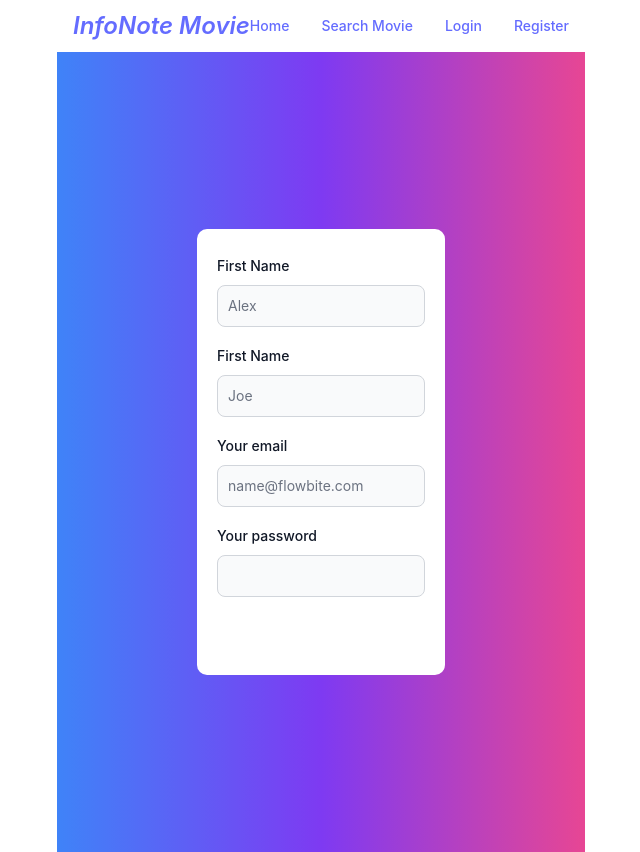
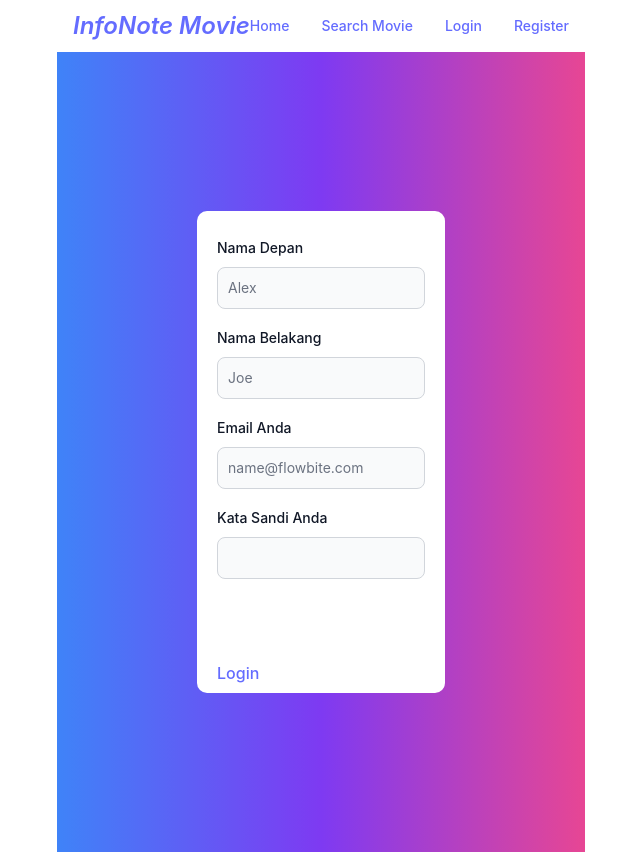
Before and after one commit to rinehaxor/miniproject-msib-altera, a React (Vite) app in the folder mini-project/: page /register in a window 1280 px wide. Shown: the whole page, without its empty margins (319-959 px from the left). Built offline with nearby package versions, Linux system fonts and the light colour scheme; no server answers; the HTML template or start-up script is replaced by a standard one.

Commit message:
fix input validation

```diff
--- a/mini-project/src/App.jsx
+++ b/mini-project/src/App.jsx
@@ -10,6 +10,7 @@ import { useAuth } from './hook/useAuth';
 import { Navigate } from 'react-router-dom';
 import { AuthProvider } from './hook/useAuth';
 import UserPage from './pages/UserPage';
+import SearchPage from './pages/SearchPage';
 
 function App() {
   return (
@@ -18,7 +19,7 @@ function App() {
         <div className="App">
           <Routes>
             <Route path="/" element={<HomePage />} />
-            <Route path="/search" element={<MovieList />} />
+            <Route path="/search" element={<SearchPage />} />
             <Route path="/user" element={<ProtectedUser />} />
             <Route path="/login" element={<LoginPage />} />
             <Route path="/register" element={<RegisterPage />} />
@@ -32,7 +33,7 @@ function App() {
 
 function ProtectedUser() {
   const { currentUser } = useAuth();
-  return currentUser ? <User /> : <Navigate to="/login" replace />;
+  return currentUser ? <UserPage /> : <Navigate to="/login" replace />;
 }
 
 export default App;
--- a/mini-project/src/compents/Footer.jsx
+++ b/mini-project/src/compents/Footer.jsx
@@ -4,7 +4,7 @@ export default function Footer() {
   return (
     <>
       <footer className="bg-white dark:bg-gray-800">
-        <div className="w-full mx-auto max-w-screen-xl p-4 md:flex md:items-center md:justify-between">
+        <div className="w-full mx-3 max-w-screen-xl py-4 md:flex md:items-center md:justify-between">
           <span className="text-sm text-gray-500 sm:text-center dark:text-gray-400">© 2023 InfoNote Movie . All Rights Reserved.</span>
         </div>
       </footer>
--- a/mini-project/src/compents/MovieList.jsx
+++ b/mini-project/src/compents/MovieList.jsx
@@ -101,8 +101,6 @@ const MovieList = () => {
 
   return (
     <>
-      <Nav />
-
       <div className="flex bg-gradient-to-r from-blue-500  to-pink-500 h-96 min-h-screen items-center" style={{ height: 650 }}>
         <div className="container mx-auto ">
           <div className="w-full md:w-2/3 lg:w-1/2 mx-auto">
--- a/mini-project/src/compents/Register.jsx
+++ b/mini-project/src/compents/Register.jsx
@@ -1,8 +1,8 @@
 import React, { useState } from 'react';
 import { getAuth, createUserWithEmailAndPassword, updateProfile, signOut } from 'firebase/auth';
-
+import { useForm } from 'react-hook-form';
 import { Button, Label, TextInput } from 'flowbite-react';
-import { useNavigate } from 'react-router-dom';
+import { Link, useNavigate } from 'react-router-dom';
 
 export default function Register() {
   const [email, setEmail] = useState('');
@@ -12,22 +12,28 @@ export default function Register() {
   const [error, setError] = useState(null);
   const navigate = useNavigate();
 
-  const handleRegister = async (e) => {
-    e.preventDefault();
+  const {
+    register,
+    handleSubmit,
+    formState: { errors },
+  } = useForm();
+
+  const handleRegister = async (data) => {
     try {
+      const { firstName, lastName, email, password } = data;
       const authInstance = getAuth();
       const userCredential = await createUserWithEmailAndPassword(authInstance, email, password);
       const user = userCredential.user;
       await updateProfile(user, { displayName: `${firstName} ${lastName}` });
-      setFirstName('');
-      setLastName('');
-      setEmail('');
-      setPassword('');
+
       await signOut(authInstance);
-
       navigate('/login');
     } catch (error) {
-      setError(error.message);
+      if (error.code === 'auth/email-already-in-use') {
+        setError('Email sudah terdaftar');
+      } else {
+        setError(error.message);
+      }
     }
   };
 
@@ -38,36 +44,43 @@ export default function Register() {
           <div className="relative flex flex-col items-center justify-center h-screen">
             <div className="container mx-auto px-4 ">
               <div className="w-1/2 md:w-2/3 lg:w-1/2 mx-auto px-5 m-5 bg-white" style={{ height: 'auto', borderRadius: 10 }}>
-                <form className="flex flex-col gap-4" onSubmit={handleRegister}>
-                  {error && <p>{error}</p>}
+                <form className="flex flex-col gap-4" onSubmit={handleSubmit(handleRegister)}>
                   <div>
                     <div className="mb-2 block pt-6">
-                      <Label htmlFor="firstName" value="First Name" />
+                      <Label htmlFor="firstName" value="Nama Depan" />
                     </div>
-                    <TextInput id="firstName" type="text" placeholder="Alex" required={true} value={firstName} onChange={(e) => setFirstName(e.target.value)} />
+                    <TextInput {...register('firstName', { required: 'Nama depan wajib diisi' })} id="firstName" type="text" placeholder="Alex" />
+                    {errors.firstName && <p>{errors.firstName.message}</p>}
                   </div>
                   <div>
-                    <div className="mb-2 block ">
-                      <Label htmlFor="lastName" value="First Name" />
+                    <div className="mb-2 block">
+                      <Label htmlFor="lastName" value="Nama Belakang" />
                     </div>
-                    <TextInput id="lastName" type="text" placeholder="Joe" required={true} value={lastName} onChange={(e) => setLastName(e.target.value)} />
+                    <TextInput {...register('lastName', { required: 'Nama belakang wajib diisi' })} id="lastName" type="text" placeholder="Joe" />
+                    {errors.lastName && <p>{errors.lastName.message}</p>}
                   </div>
                   <div>
-                    <div className="mb-2 block ">
-                      <Label htmlFor="email1" value="Your email" />
+                    <div className="mb-2 block">
+                      <Label htmlFor="email1" value="Email Anda" />
                     </div>
-                    <TextInput id="email1" type="email" placeholder="name@flowbite.com" required={true} value={email} onChange={(e) => setEmail(e.target.value)} />
+                    <TextInput {...register('email', { required: 'Email wajib diisi' })} id="email1" type="email" placeholder="name@flowbite.com" />
+                    {errors.email && <p>{errors.email.message}</p>}
                   </div>
 
                   <div>
                     <div className="mb-2 block">
-                      <Label htmlFor="password" value="Your password" />
+                      <Label htmlFor="password" value="Kata Sandi Anda" />
                     </div>
-                    <TextInput id="password" type="password" required={true} value={password} onChange={(e) => setPassword(e.target.value)} />
+                    <TextInput {...register('password', { required: 'Kata sandi wajib diisi' })} id="password" type="password" />
+                    {errors.password && <p>{errors.password.message}</p>}
                   </div>
-                  <Button className="mb-5" type="submit">
-                    Register
+                  <Button className="mb-2" type="submit">
+                    Daftar
                   </Button>
+                  {error && <p className="text-red-600">{error}</p>}
+                  <Link className="mb-2" to="/login">
+                    Login
+                  </Link>
                 </form>
               </div>
             </div>
--- a/mini-project/src/pages/LoginPage.jsx
+++ b/mini-project/src/pages/LoginPage.jsx
@@ -1,17 +1,22 @@
 import React, { useState } from 'react';
+import { useForm } from 'react-hook-form';
 import { signInWithEmailAndPassword } from 'firebase/auth';
 import { auth } from '../Configs/firebase';
-import { useNavigate } from 'react-router-dom';
+import { Link, useNavigate } from 'react-router-dom';
 import { Button, Label, TextInput } from 'flowbite-react';
 import Nav from '../compents/Navbar';
 
 const LoginForm = () => {
-  const [email, setEmail] = useState('');
-  const [password, setPassword] = useState('');
   const navigate = useNavigate();
+  const [loginError, setLoginError] = useState('');
+  const {
+    register,
+    handleSubmit,
+    formState: { errors },
+  } = useForm();
 
-  const handleSubmit = async (e) => {
-    e.preventDefault();
+  const onSubmit = async (data) => {
+    const { email, password } = data;
 
     try {
       const userCredential = await signInWithEmailAndPassword(auth, email, password);
@@ -21,6 +26,7 @@ const LoginForm = () => {
       navigate('/user');
     } catch (error) {
       console.error('Terjadi kesalahan saat masuk:', error);
+      setLoginError('Email atau kata sandi salah atau tidak terdaftar');
     }
   };
 
@@ -31,21 +37,25 @@ const LoginForm = () => {
         <div className="flex-auto w-full md:w-1/2">
           <div className="relative flex flex-col items-center justify-center h-screen">
             <div className="container mx-auto px-4 ">
-              <div className="w-1/2  md:w-2/3 lg:w-1/2 mx-auto px-5 m-5 bg-white" style={{ height: 300, borderRadius: 10 }}>
-                <form className="flex flex-col gap-4" onSubmit={handleSubmit}>
+              <div className="w-1/2  md:w-2/3 lg:w-1/2 mx-auto px-5 m-5 bg-white" style={{ height: 330, borderRadius: 10 }}>
+                <form className="flex flex-col gap-4" onSubmit={handleSubmit(onSubmit)}>
                   <div>
                     <div className="mb-2 block pt-6">
-                      <Label htmlFor="email1" value="Your email" />
+                      <Label htmlFor="email1" value="Email Anda" />
                     </div>
-                    <TextInput id="email1" type="email" placeholder="name@flowbite.com" required={true} value={email} onChange={(e) => setEmail(e.target.value)} />
+                    <TextInput id="email1" type="email" placeholder="name@flowbite.com" {...register('email', { required: 'Email wajib diisi' })} />
+                    {errors.email && <p>{errors.email.message}</p>}
                   </div>
                   <div>
                     <div className="mb-2 block">
-                      <Label htmlFor="password1" value="Your password" />
+                      <Label htmlFor="password1" value="Kata Sandi Anda" />
                     </div>
-                    <TextInput id="password1" type="password" required={true} value={password} onChange={(e) => setPassword(e.target.value)} />
+                    <TextInput id="password1" type="password" {...register('password', { required: 'Kata sandi wajib diisi', minLength: { value: 8, message: 'Kata sandi minimal 8 karakter' } })} />
+                    {errors.password && <p>{errors.password.message}</p>}
                   </div>
-                  <Button type="submit">Login</Button>
+                  <Button type="submit">Masuk</Button>
+                  {loginError && <p className="text-red-500">{loginError}</p>}
+                  <Link to="/register">Register</Link>
                 </form>
               </div>
             </div>
```
Also changed, not shown: mini-project/src/compents/User.jsx (+30 -26 lines).
